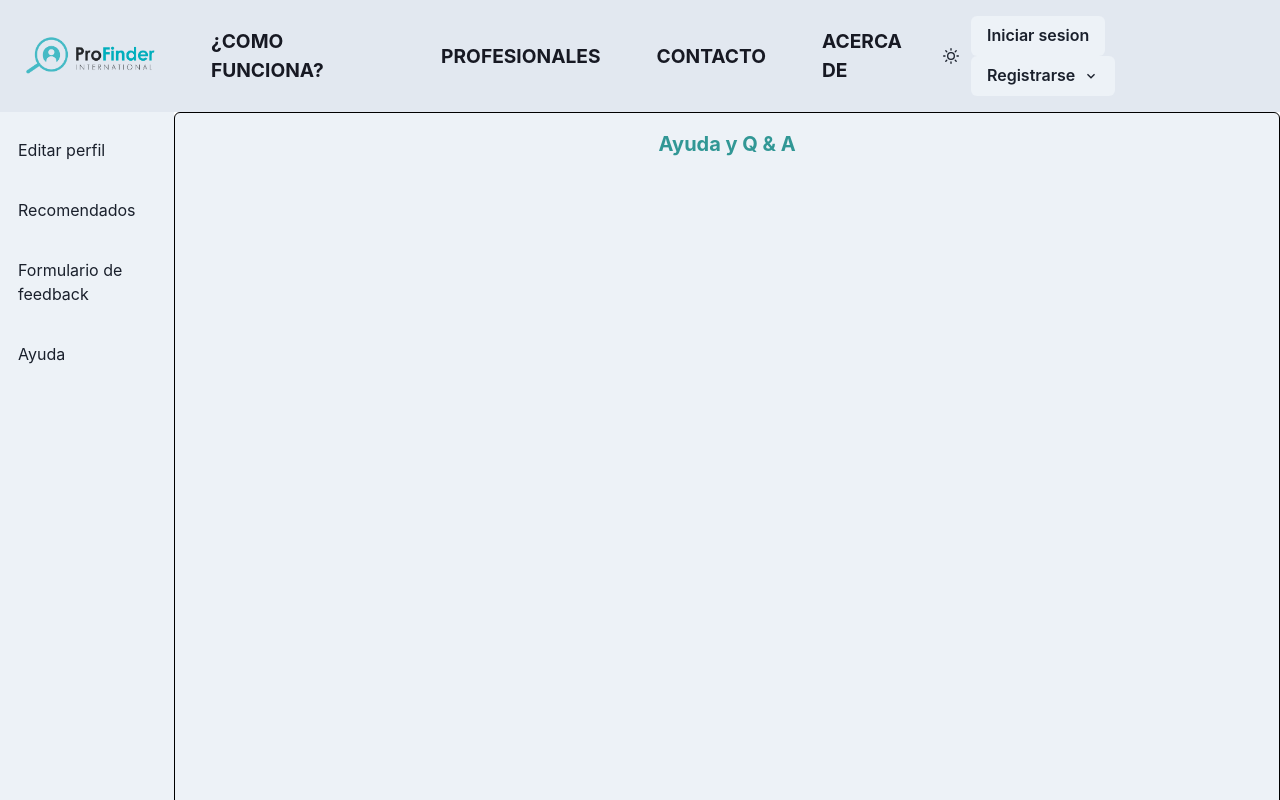
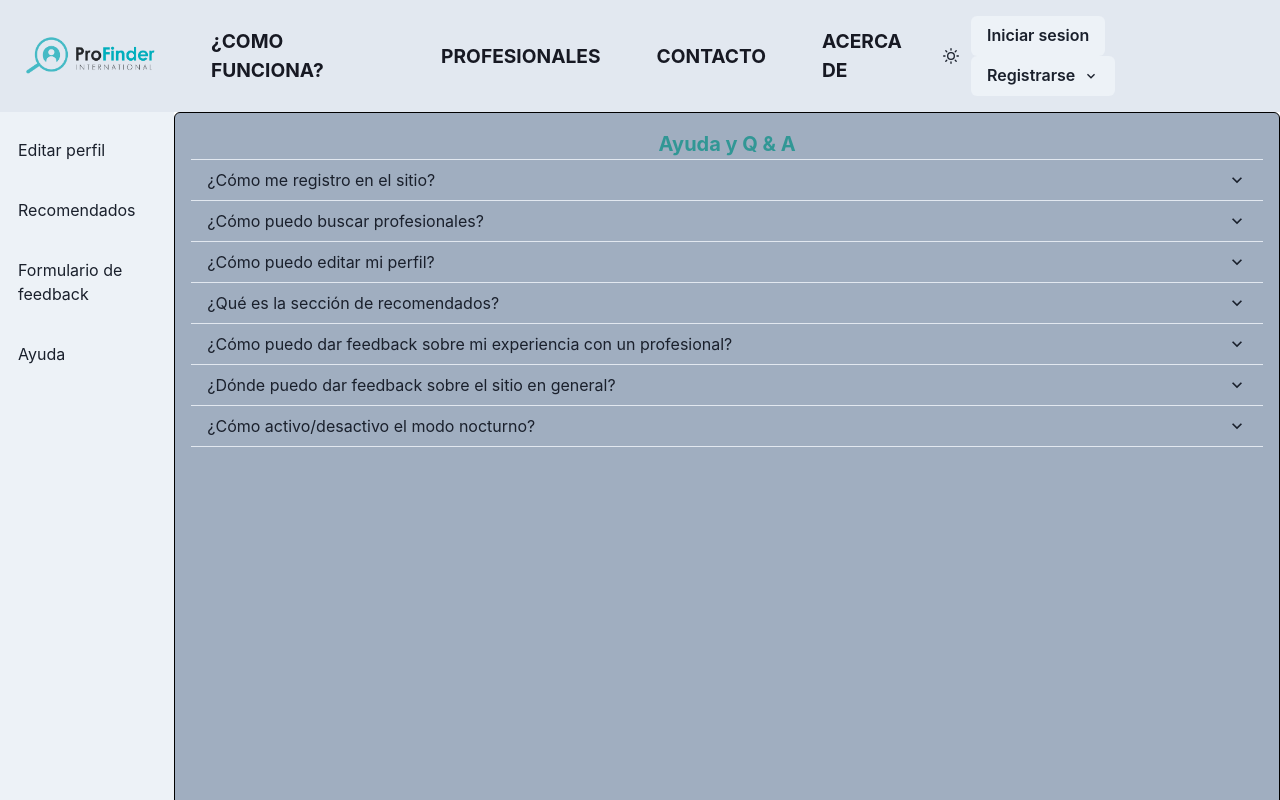
Before and after one commit to JosueEC/Profinder-client, a React (Vite) app: page /dashboardClient/help in a window 1280 px wide. Shown: the top 800 px of the page. Built offline with nearby package versions, Linux system fonts and the light colour scheme.

Commit message:
help styles

```diff
--- a/src/components/DashboardClient/HelpClient/HelpClient.jsx
+++ b/src/components/DashboardClient/HelpClient/HelpClient.jsx
@@ -1,12 +1,127 @@
-import React from 'react';
-import { Box, Text } from '@chakra-ui/react';
+
+import { Box, Text, Accordion, AccordionItem, AccordionButton, AccordionPanel, AccordionIcon, useColorMode } from '@chakra-ui/react';
 
 const HelpClient = () => {
+  const { colorMode } = useColorMode();
+  const bgColor = { light: 'gray.400', dark: 'gray.900' };
+
   return (
-    <Box width="100%" bg="gray.100" border="1px solid black" borderRadius="md" p={4}>
+    <Box width="100%" bg={bgColor[colorMode]} border="1px solid black" borderRadius="md" p={4}>
       <Text fontSize="xl" fontWeight="bold" textAlign="center" color="teal.500">
         Ayuda y Q & A
       </Text>
+      <Accordion allowMultiple maxH={{ base: "60vh", md: "80vh", lg: "none" }}>
+        {/* Pregunta 1 */}
+        <AccordionItem>
+          <AccordionButton>
+            <Box flex="1" textAlign="left">
+              ¿Cómo me registro en el sitio?
+            </Box>
+            <AccordionIcon />
+          </AccordionButton>
+          <AccordionPanel pb={4}>
+            Para registrarte en nuestro sitio, sigue estos pasos:
+            <ol>
+              <li>Dirígete a la página de registro haciendo clic en el botón "Registrarse".</li>
+              <li>Rellena el formulario de registro con tu información personal.</li>
+              <li>Confirma tu cuenta siguiendo el enlace enviado a tu correo electrónico.</li>
+            </ol>
+          </AccordionPanel>
+        </AccordionItem>
+
+        {/* Pregunta 2 */}
+        <AccordionItem>
+          <AccordionButton>
+            <Box flex="1" textAlign="left">
+              ¿Cómo puedo buscar profesionales?
+            </Box>
+            <AccordionIcon />
+          </AccordionButton>
+          <AccordionPanel pb={4}>
+            Puedes encontrar profesionales de la siguiente manera:
+            <ol>
+              <li>Haz clic en la sección "Profesionales" en la barra de navegación.</li>
+              <li>Utiliza los filtros de categorías, ocupaciones y ubicación para ajustar tus preferencias.</li>
+              <li>Examina la lista de profesionales disponibles y haz clic en el perfil para obtener más detalles.</li>
+              <li>Para contactar a un profesional específico, selecciona "Contactar" en su perfil y se abrirá un chat para discutir los detalles del servicio.</li>
+            </ol>
+          </AccordionPanel>
+        </AccordionItem>
+
+        {/* Pregunta 3 */}
+        <AccordionItem>
+          <AccordionButton>
+            <Box flex="1" textAlign="left">
+              ¿Cómo puedo editar mi perfil?
+            </Box>
+            <AccordionIcon />
+          </AccordionButton>
+          <AccordionPanel pb={4}>
+            Puedes modificar la información de tu perfil de la siguiente manera:
+            <ol>
+              <li>Haz clic en tu avatar en la esquina superior derecha de la pantalla para acceder al panel de control.</li>
+              <li>Selecciona "Editar Perfil" y podrás modificar tu imagen, nombre, apellido, teléfono, ubicación y agregar una breve descripción.</li>
+            </ol>
+          </AccordionPanel>
+        </AccordionItem>
+
+        {/* Pregunta 4 */}
+        <AccordionItem>
+          <AccordionButton>
+            <Box flex="1" textAlign="left">
+              ¿Qué es la sección de recomendados?
+            </Box>
+            <AccordionIcon />
+          </AccordionButton>
+          <AccordionPanel pb={4}>
+            La sección de recomendados muestra una lista de profesionales mejor puntuados por otros usuarios, basados en sus experiencias después de concretar servicios prestados por ellos. Puedes revisar los comentarios y calificaciones para tomar decisiones informadas sobre a quién contactar.
+          </AccordionPanel>
+        </AccordionItem>
+
+        {/* Pregunta 5 */}
+        <AccordionItem>
+          <AccordionButton>
+            <Box flex="1" textAlign="left">
+              ¿Cómo puedo dar feedback sobre mi experiencia con un profesional?
+            </Box>
+            <AccordionIcon />
+          </AccordionButton>
+          <AccordionPanel pb={4}>
+            Para proporcionar tu feedback sobre un profesional, sigue estos pasos:
+            <ol>
+              <li>Ve a tu panel de control haciendo clic en tu avatar en la esquina superior derecha.</li>
+              <li>Selecciona "Formulario de Feedback" y busca al profesional por su nombre.</li>
+              <li>Asigna un puntaje y escribe un comentario sobre tu experiencia.</li>
+            </ol>
+          </AccordionPanel>
+        </AccordionItem>
+
+        {/* Pregunta 6 */}
+        <AccordionItem>
+          <AccordionButton>
+            <Box flex="1" textAlign="left">
+              ¿Dónde puedo dar feedback sobre el sitio en general?
+            </Box>
+            <AccordionIcon />
+          </AccordionButton>
+          <AccordionPanel pb={4}>
+            Puedes brindar feedback sobre el sitio en la sección de "Contacto" en la barra de navegación. Cuéntanos tus sugerencias, problemas o cualquier otra cosa que quieras compartir para mejorar nuestros servicios.
+          </AccordionPanel>
+        </AccordionItem>
+
+        {/* Pregunta 7 */}
+        <AccordionItem>
+          <AccordionButton>
+            <Box flex="1" textAlign="left">
+              ¿Cómo activo/desactivo el modo nocturno?
+            </Box>
+            <AccordionIcon />
+          </AccordionButton>
+          <AccordionPanel pb={4}>
+            Puedes cambiar entre el modo claro y el modo oscuro haciendo clic en el icono del sol/moon en la barra de navegación.
+          </AccordionPanel>
+        </AccordionItem>
+      </Accordion>
     </Box>
   );
 };
```
